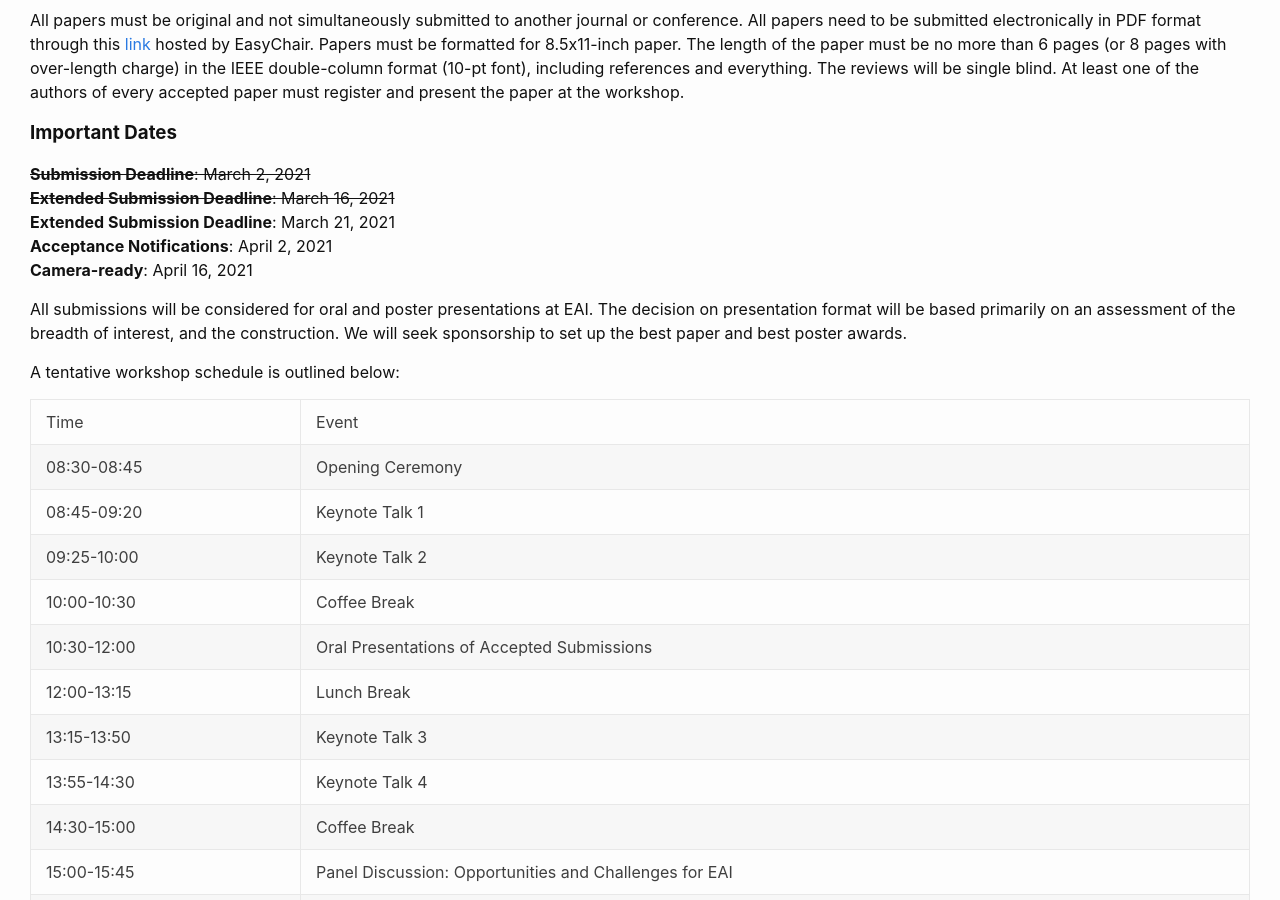
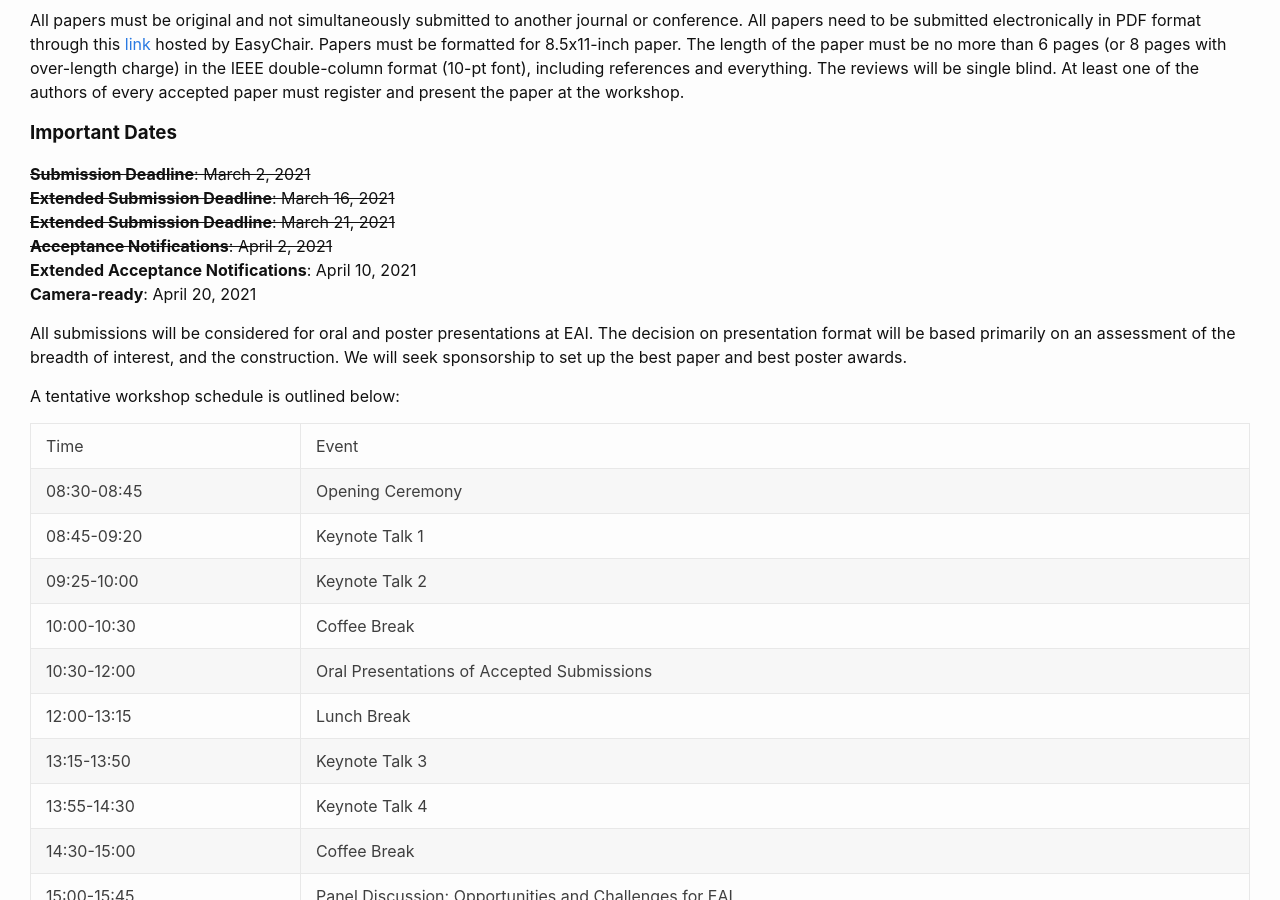
Before and after one commit to EAI-ICDCS/EAI-ICDCS.github.io, a Jekyll site: the page built from index.markdown, in a window 1280 px wide and 900 px high, scrolled down 1105 px. Built offline with Jekyll 4.4.1, drawn with Linux system fonts in a browser that asks for light colours.

Commit message:
Update index.markdown
Extend acceptance notification date

```diff
--- a/index.markdown
+++ b/index.markdown
@@ -40,9 +40,10 @@ All papers must be original and not simultaneously submitted to another journal
 ### **Important Dates**
 ~~**Submission Deadline**: March 2, 2021~~
 ~~**Extended Submission Deadline**: March 16, 2021~~
-**Extended Submission Deadline**: March 21, 2021
-**Acceptance Notifications**: April 2, 2021
-**Camera-ready**: April 16, 2021
+~~**Extended Submission Deadline**: March 21, 2021~~
+~~**Acceptance Notifications**: April 2, 2021~~
+**Extended Acceptance Notifications**: April 10, 2021
+**Camera-ready**: April 20, 2021
 
 All submissions will be considered for oral and poster presentations at EAI. The decision on presentation format will be based primarily on an assessment of the breadth of interest, and the construction. We will seek sponsorship to set up the best paper and best poster awards.
 
```
